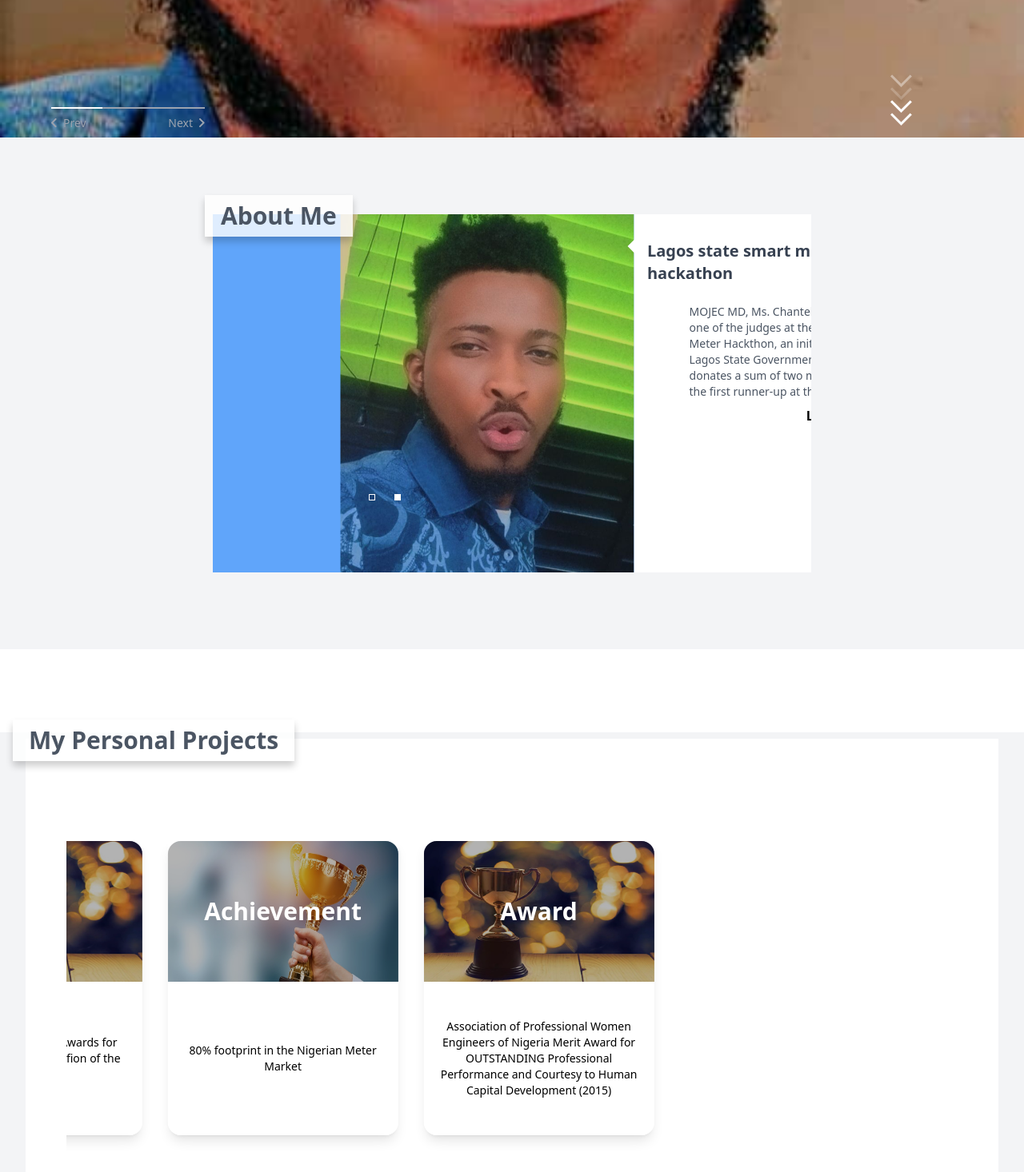
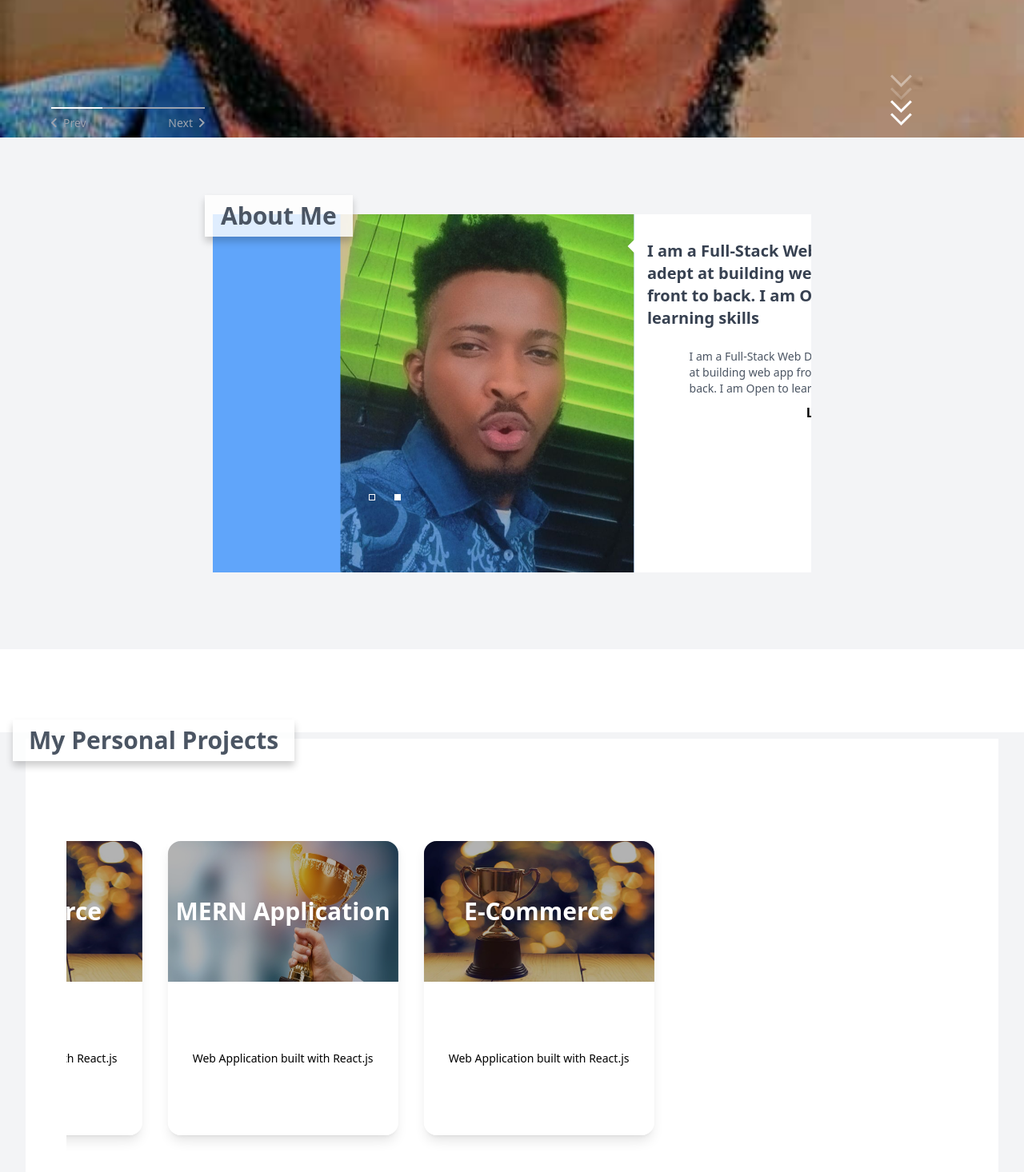
Before and after one commit to samfajobi/MyWebsite, a React (Create React App) app: page / in a window 1280 px wide. Shown: the part 628-2094 px from the top of the page at 80% size. Built offline with nearby package versions, Linux system fonts and the light colour scheme.

Commit message:
Update Skills Section

```diff
--- a/src/components/Projects.js
+++ b/src/components/Projects.js
@@ -77,7 +77,7 @@ const Awards = (props) => {
 													/>
 													<div className='flex items-center justify-center absolute h-full w-full bg-black rounded-t-2xl bg-opacity-30'>
 														<h4 className='text-white font-semibold text-3xl capitalize'>
-															award
+															E-Commerce
 														</h4>
 													</div>
 												</div>
@@ -102,7 +102,7 @@ const Awards = (props) => {
 													/>
 													<div className='flex items-center justify-center absolute h-full w-full bg-black rounded-t-2xl bg-opacity-30'>
 														<h4 className='text-white font-semibold text-3xl capitalize'>
-															achievement
+															MERN Application
 														</h4>
 													</div>
 												</div>
--- a/src/data/About.js
+++ b/src/data/About.js
@@ -20,11 +20,11 @@ import DSC_9349 from '../assets/images/aboutSlider/DSC_9349.jpg';
 export const data = [
 	{
 		img: DSC_8984,
-		altText: 'lagos state ministry of energy visit',
+		altText: 'I am a Full-Stack Web Developer adept at building web app from front to back. I am Open to learning skills',
 		headerText:
-			'Visit from Lagos State Ministry of Energy and Mineral Resources',
+			'I am a Full-Stack Web Developer adept at building web app from front to back. I am Open to learning skills',
 		descText:
-			'A courtesy visit to MOJEC International Limited Meter Factory by the delegations from the Lagos State Ministry of Energy and Mineral Resources.',
+			'I am a Full-Stack Web Developer adept at building web app from front to back. I am Open to learning skills',
 		images: [
 			DSC_8984,
 			DSC_9106,
@@ -105,10 +105,10 @@ export const data = [
 	},
 	{
 		img: DSC_9106,
-		altText: 'lagos smart meter hackathon',
-		headerText: 'Lagos state smart meter hackathon',
+		altText: 'I am a Full-Stack Web Developer adept at building web app from front to back. I am Open to learning skills',
+		headerText: 'I am a Full-Stack Web Developer adept at building web app from front to back. I am Open to learning skills',
 		descText:
-			'MOJEC MD, Ms. Chantelle Abdul, as one of the judges at the Lagos Smart Meter Hackthon, an initiative of the Lagos State Government. Also, MOJEC donates a sum of two million naira to the first runner-up at the Hackathon ',
+			'I am a Full-Stack Web Developer adept at building web app from front to back. I am Open to learning skills',
 		images: [
 			DSC_8984,
             DSC_9106,
--- a/src/data/awards.js
+++ b/src/data/awards.js
@@ -1,24 +1,24 @@
 export const awards = [
 	{
 		id: 1,
-		type: 'achievement',
-		desc: 'Largest Meter Manufacturer  & Distribution Network in Nigeria',
+		type: 'award',
+		desc: 'Web Application built with React.js',
 	},
 	{
 		id: 2,
 		type: 'award',
 		desc:
-			'Nigerian Advancement  Awards for Labour Friendly Organisafion of the Year (2015)',
+			'Web Application built with React.js',
 	},
 	{
 		id: 3,
 		type: 'achievement',
-		desc: '80% footprint in the  Nigerian Meter Market',
+		desc: 'Web Application built with React.js',
 	},
 	{
 		id: 4,
 		type: 'award',
 		desc:
-			'Association of Professional Women  Engineers of Nigeria Merit Award for OUTSTANDING Professional  Performance and Courtesy to  Human Capital Development (2015)',
+			'Web Application built with React.js',
 	},
 ];
```
